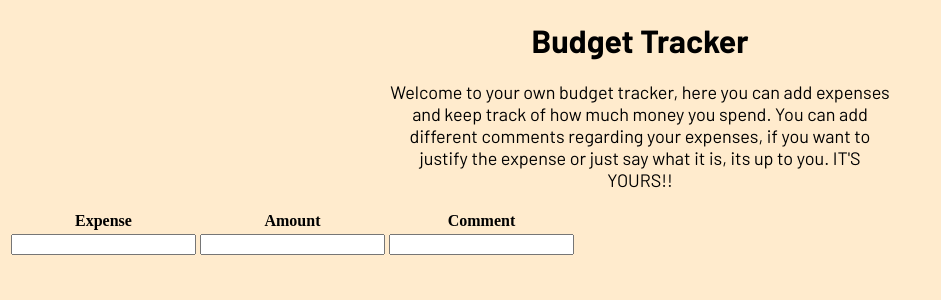
After one commit to tacosderez/proyectosKentek, a Flask app: template BudgetTracker/templates/Tracker.html in a window 1280 px wide. The commit adds this page. Shown: the top 300 px of the page, without its empty margins (0-941 px from the left). Run offline with Flask 3, Linux system fonts and the light colour scheme; the template is opened without the code that fills it, so the values that code supplies are empty.

Commit message:
started budget tracker

```diff
--- /dev/null
+++ b/BudgetTracker/static/trackerStyle.css
@@ -0,0 +1,19 @@
+.header {
+    display: flex;
+    justify-content: center;
+    font-family: "Barlow";
+}
+
+.paragraph {
+    display: flex;
+    justify-content: center;
+    font-family: "Barlow";
+    padding-left: 30%;
+    padding-right: 30%;
+    text-align: center;
+    font-size: large;
+}
+
+html {
+    background-color: blanchedalmond;
+}
--- /dev/null
+++ b/BudgetTracker/templates/Tracker.html
@@ -0,0 +1,29 @@
+<!DOCTYPE html>
+<html lang="es">
+<head>
+    <meta charset="UTF-8">
+    <title>Budget Tracker</title>
+    <link rel="stylesheet" href="{{ url_for('static', filename= 'trackerStyle.css') }}">
+    <link rel="preconnect" href="https://fonts.googleapis.com">
+    <link rel="preconnect" href="https://fonts.gstatic.com" crossorigin>
+    <link href="https://fonts.googleapis.com/css2?family=Barlow:ital,wght@0,100;0,200;0,300;0,400;0,500;0,600;0,700;0,800;0,900;1,100;1,200;1,300;1,400;1,500;1,600;1,700;1,800;1,900&display=swap" rel="stylesheet">
+</head>
+<body>
+    <div>
+        <h1 class="header">Budget Tracker</h1>
+    </div>
+    <p class="paragraph">Welcome to your own budget tracker, here you can add expenses and keep track of how much money you spend. You can add different comments regarding your expenses, if you want to justify the expense or just say what it is, its up to you. IT'S YOURS!!</p>
+    <table>
+        <tr>
+            <th>Expense</th>
+            <th>Amount</th>
+            <th>Comment</th>
+        </tr>
+        <tr>
+            <th><input type="text" name = 'Expense'></th>
+            <th><input type="number" name = 'Amount'></th>
+            <th><input type="text" name = 'Comment'></th>
+        </tr>
+    </table>
+</body>
+</html>
--- a/hello_flask/static/site.css
+++ b/hello_flask/static/site.css
@@ -43,6 +43,7 @@ html {
     height: 100%;
     overflow: hidden;
 }
+
 #button {
     display: flex;
     flex-direction: row;
```
Also changed, not shown: BudgetTracker/appTracker.py (added, +21 -0 lines).
